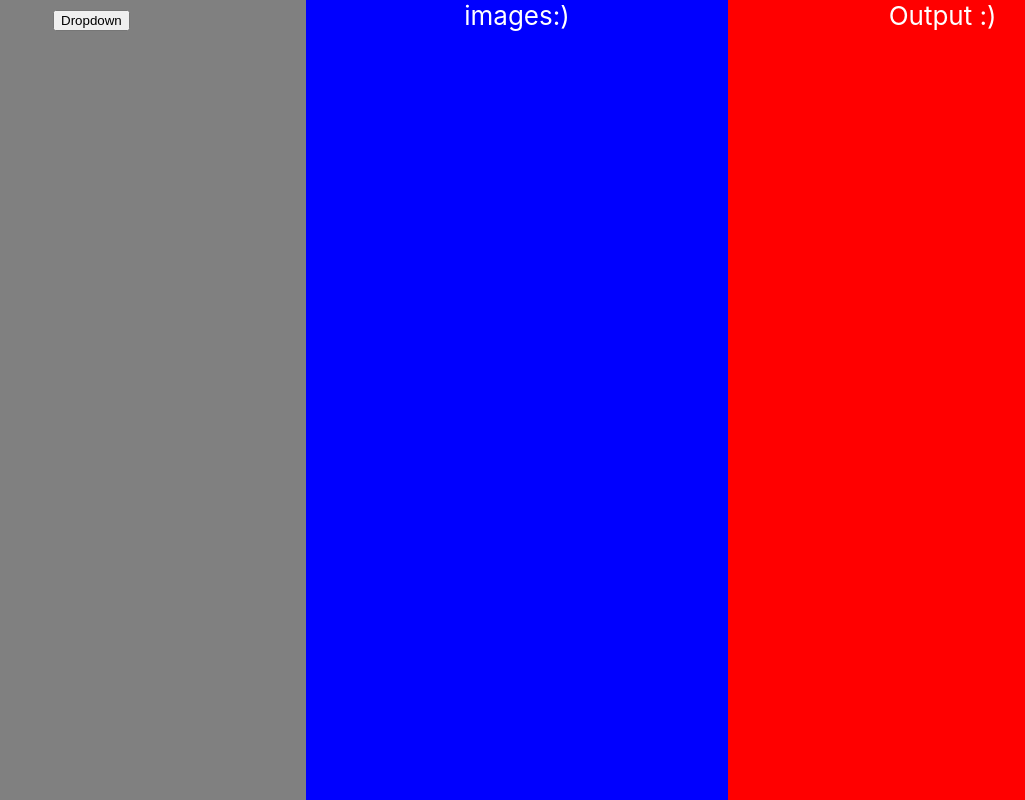
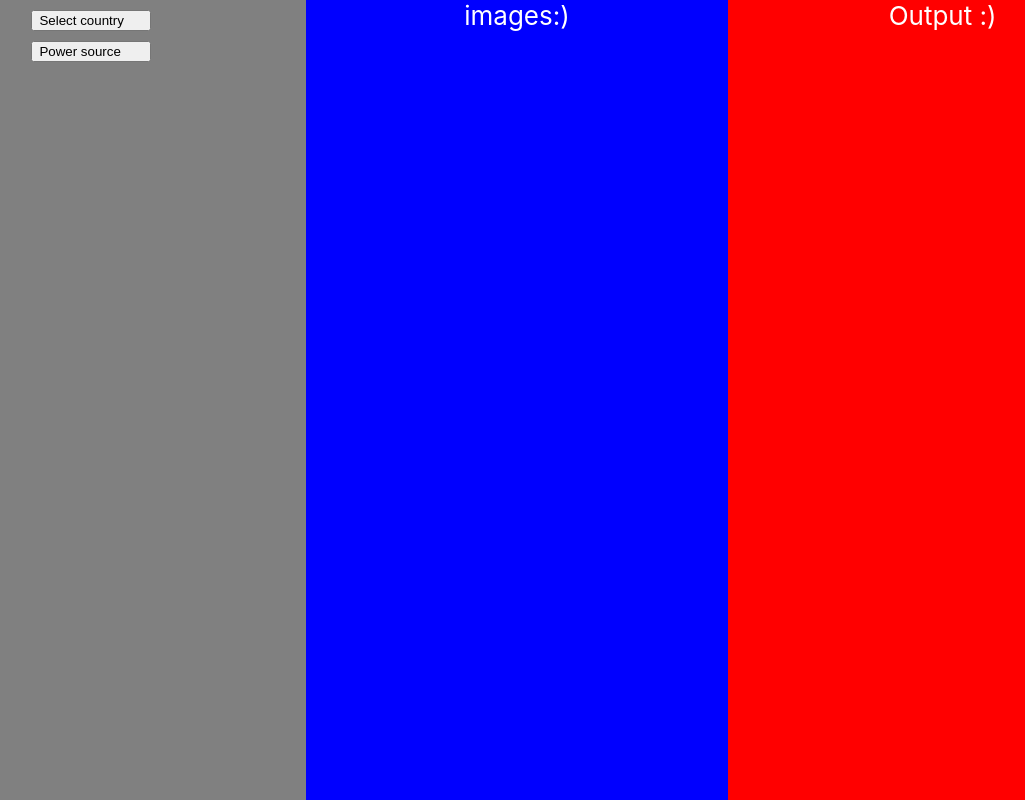
Before and after one commit to hans1512/EiTNettside, a React (Create React App) app: page / in a window 1280 px wide. Shown: the whole page, without its empty margins (123-1148 px from the left). Built offline with nearby package versions, Linux system fonts and the light colour scheme.

Commit message:
Added styling and modified dropdown

```diff
--- a/src/App.js
+++ b/src/App.js
@@ -1,17 +1,28 @@
 import './App.css';
 
 import Dropdown from "./components/dropdown/dropdown";
+import Slider from "./components/slider"
 
 function App() {
+
     return (
         <div className="App">
             <div className="input-section">
+                <Slider/>
+                <Slider/>
+                <Slider/>
                 <Dropdown items={[
                     <button>Norge</button>,
                     <button>Kina</button>,
                     <button>Tyskland</button>,
                     <button>USA</button>,
-                ]}/>
+                ]} type='Select country'/>
+                <Dropdown items={[
+                    <button>Vannkraft</button>,
+                    <button>Solceller</button>,
+                    <button>Kullkraft</button>,
+                    <button>Atomkraft</button>,
+                ]}  type='Power source'/>
             </div>
             <div className="image-section">
                 images:)
--- a/src/components/dropdown/dropdown.css
+++ b/src/components/dropdown/dropdown.css
@@ -1,5 +1,11 @@
 .dropdown {
     position: relative;
+}
+
+.dropdown-button {
+    min-width: 15vh;
+    justify-content: left;
+    text-align: start;
 }
 
 .menu {
--- a/src/components/dropdown/dropdown.js
+++ b/src/components/dropdown/dropdown.js
@@ -1,8 +1,9 @@
 import * as React from 'react';
 import './dropdown.css'
 
-const Dropdown = ({items}) => {
+const Dropdown = ({items, type}) => {
     const [open, setOpen] = React.useState(false);
+    const [selected, setSelected] = React.useState(type);
 
     const handleOpen = () => {
         setOpen(!open);
@@ -11,13 +12,14 @@ const Dropdown = ({items}) => {
     const handleDropdownOptions = (option) => {
         // do something
         setOpen(false);
+        setSelected(option)
         console.log(option)
     };
 
 
     return (
         <div className="dropdown">
-            <button onClick={handleOpen}>Dropdown</button>
+            <button className="dropdown-button" onClick={handleOpen}>{selected}</button>
             {open ? (
                 <ul className="menu">
                     {items.map((menuItem, index) => (
```
